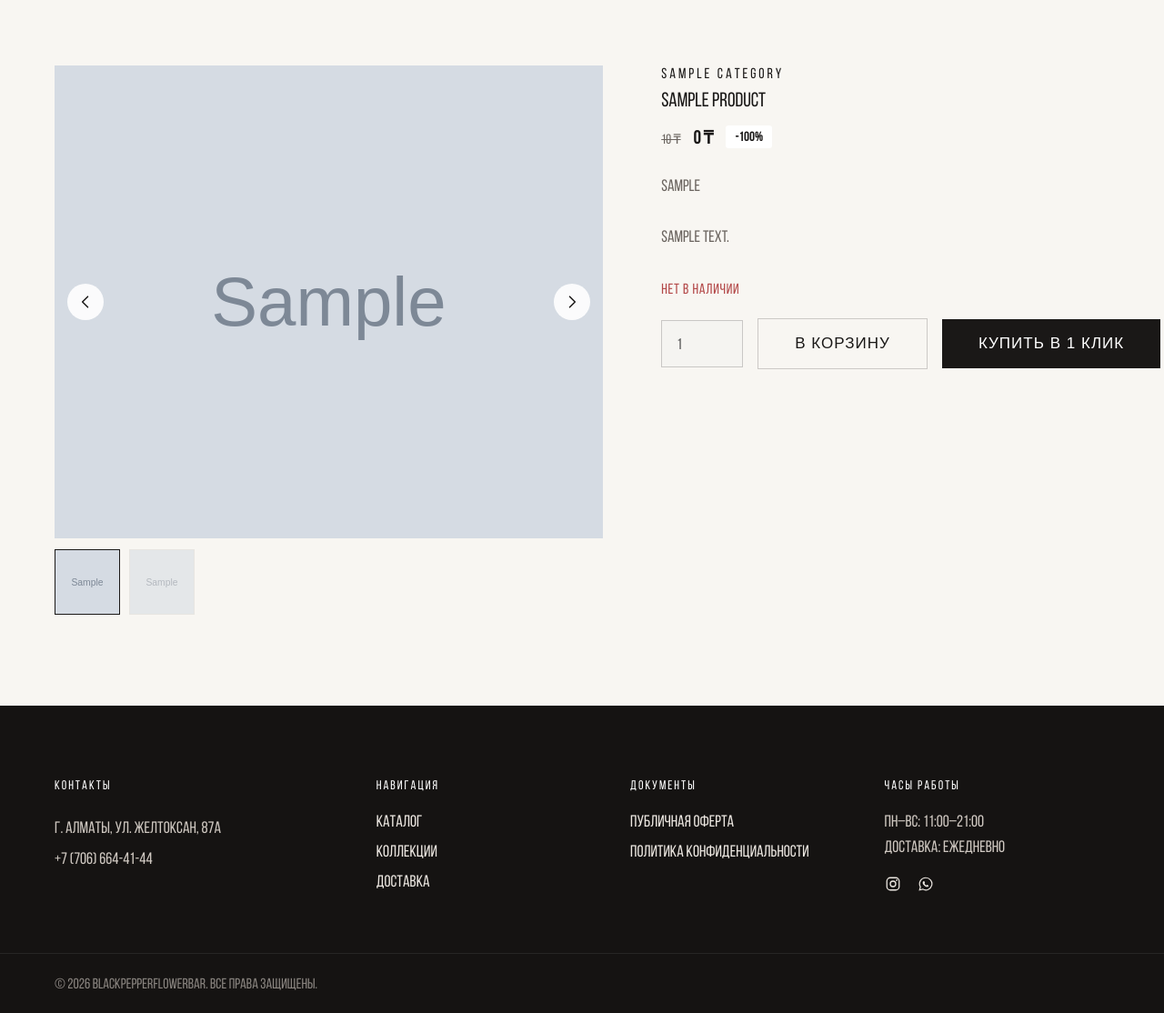
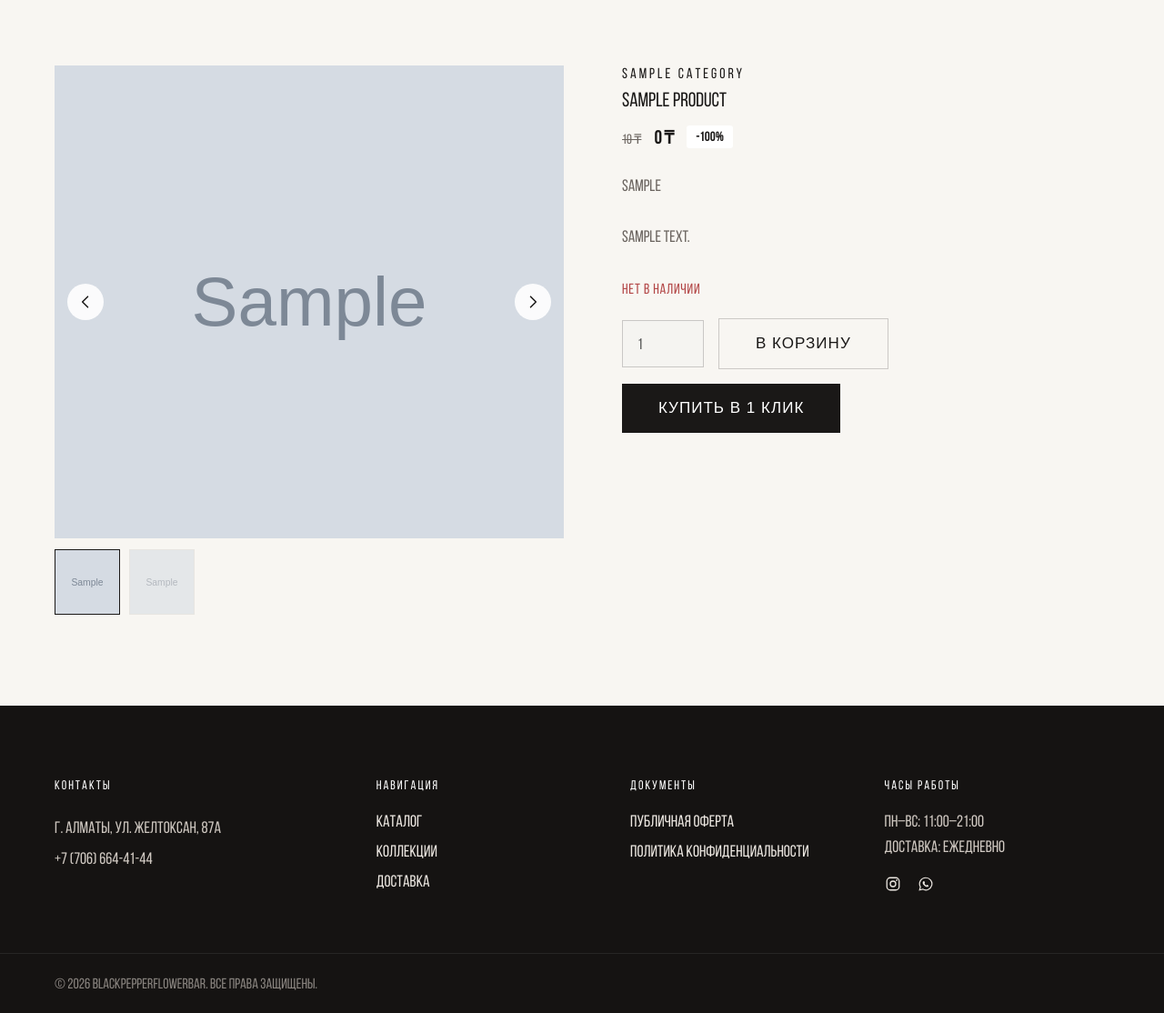
Before and after one commit to reebith546/blask_peeper, a Django app: a page that uses templates/base.html in a window 1280 px wide. Shown: the part 88-1202 px from the top of the page at 91% size. Run offline with Django 5.2, Linux system fonts and the light colour scheme; tables that the repository leaves empty hold one stand-in row (values such as "Sample post"); grey boxes marked "Sample" are stand-in pictures.

Commit message:
Фото товара: потолок по ширине (560px), не только по высоте
Колонка под фото была 52% контейнера — на широком мониторе это
растягивало фото (аспект-ratio 4:5 + потолок по высоте 65vh) в
неадекватно широкий, почти квадратный кадр. Колонка теперь
minmax(0, 560px) — фото держит нормальные, портретные пропорции
независимо от ширины окна, а текстовая колонка забирает освободившееся
место (без пустот — сетка сама перераспределяет ширину, не только
кадрирует картинку).

Co-Authored-By: Claude Sonnet 5 <noreply@anthropic.com>

```diff
--- a/static/css/main.css
+++ b/static/css/main.css
@@ -924,7 +924,11 @@ ul { list-style: none; }
 .product-detail { padding: 72px 0 100px; }
 .product-detail__grid {
   display: grid;
-  grid-template-columns: 52% 48%;
+  /* Колонка с фото не растягивается шире 560px, даже на очень широком
+     мониторе — раньше она была 52% контейнера, и на широких экранах
+     фото (аспект-ratio 4:5 + потолок по высоте) превращалось в
+     неадекватно широкий, почти квадратный кадр. */
+  grid-template-columns: minmax(0, 560px) 1fr;
   gap: 64px;
 }
 /* min-width:0 обязателен на грид-элементе: у .product-slider__thumbs
--- a/templates/base.html
+++ b/templates/base.html
@@ -10,7 +10,7 @@
 <link rel="icon" type="image/png" sizes="32x32" href="{% static 'images/favicon-32.png' %}">
 <link rel="apple-touch-icon" href="{% static 'images/apple-touch-icon.png' %}">
 <link rel="preload" href="{% static 'fonts/BebasNeue.woff2' %}" as="font" type="font/woff2" crossorigin>
-<link rel="stylesheet" href="{% static 'css/main.css' %}?v=20260924h">{# при правках CSS меняйте v, чтобы браузеры (особенно Safari) забрали новую версию #}
+<link rel="stylesheet" href="{% static 'css/main.css' %}?v=20260924i">{# при правках CSS меняйте v, чтобы браузеры (особенно Safari) забрали новую версию #}
 {% block extra_head %}{% endblock %}
 </head>
 <body>
```
